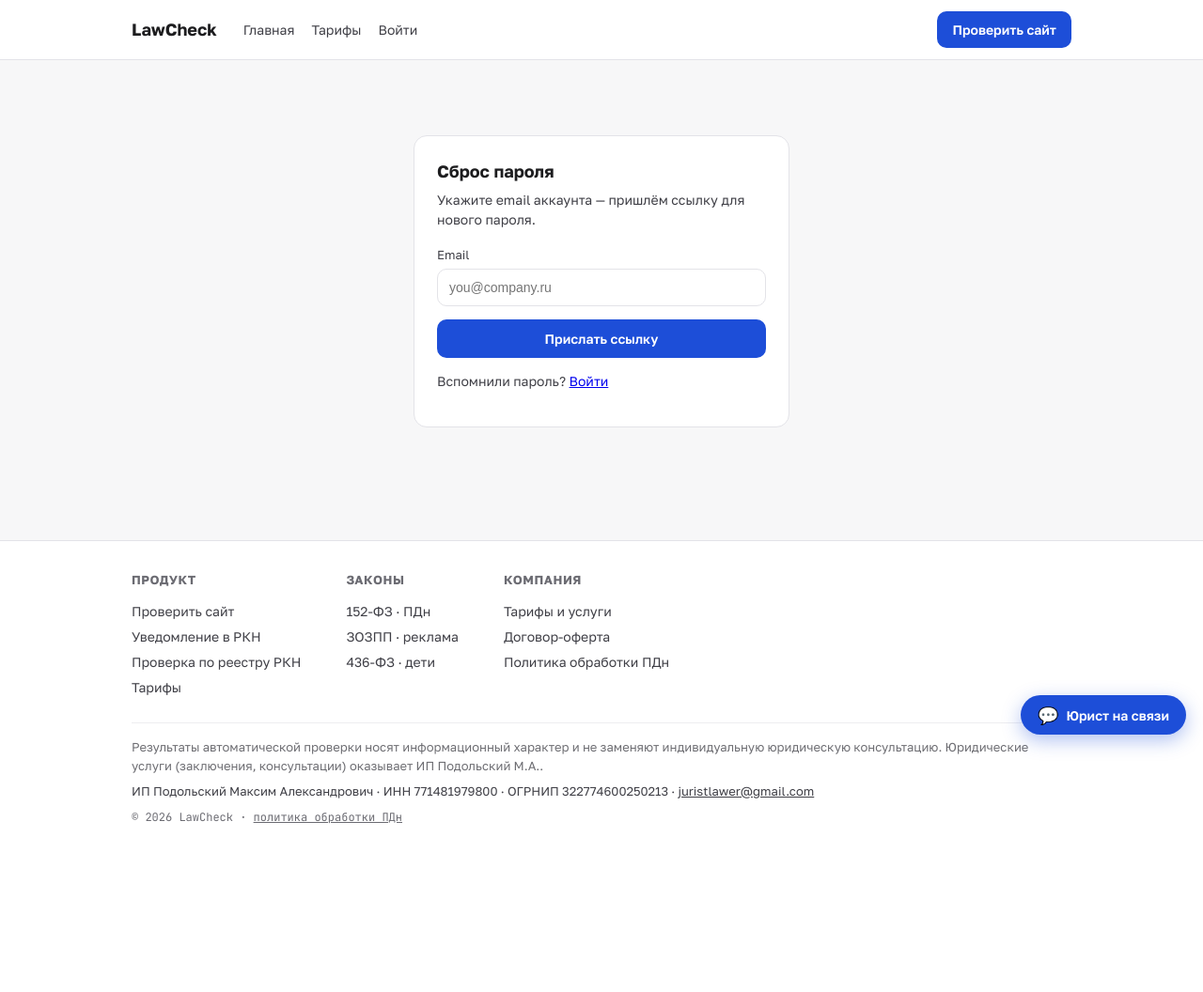
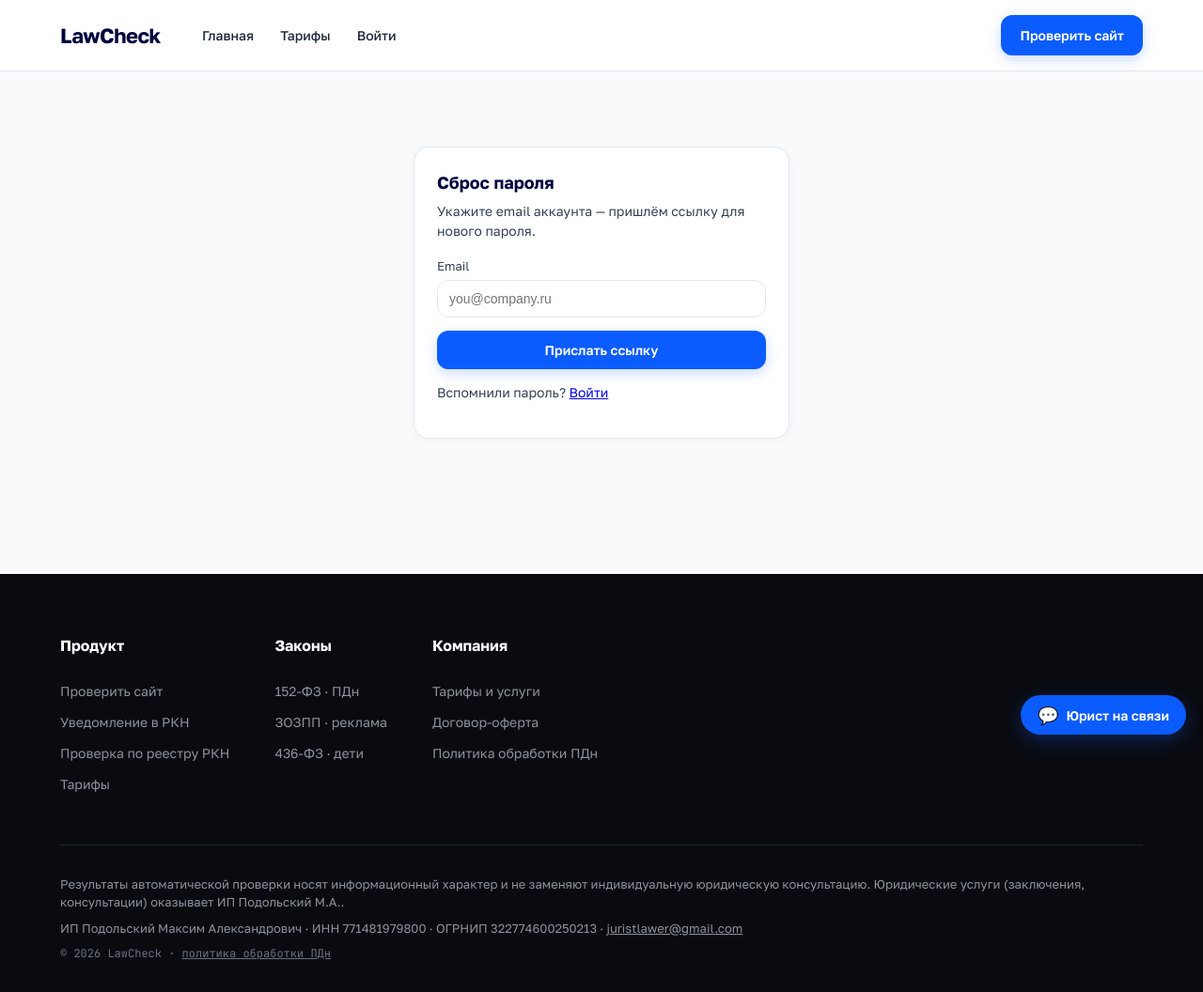
Before and after one commit to lawcheck/lawcheck, a FastAPI app: page /forgot-password in a window 1280 px wide. Shown: the whole page at 94% size. Before the commit the page ends 877 px from the top, so only its background shows below. Run offline with FastAPI, Linux system fonts and the light colour scheme.

Commit message:
design: каркас нового стиля — палитра, шапка, тёмный футер
Первый этап переноса макета из другой LLM (zoom-стиль). Меняются только
токены и общие компоненты в base.html — имена переменных прежние, поэтому
новый вид подхватывают все 25 шаблонов без правок в разметке.

- палитра: синий #0b5cff, заголовки в navy #00053d, границы и фон холоднее
- новые токены: --navy, четыре тени, --r-xl, --t-display, --s-9/--s-10, --wrap
- шапка полупрозрачная с размытием, CTA из чёрной стала синей
- футер тёмный #090b10, контраст текста 6.3:1
- .kicker из моношрифтовой строчки стал синей таблеткой (.section-pill макета)
- карточки на мягкой тени вместо жирной рамки, подъём на hover
- первая карточка в .fine-cards центрируется по вертикали: на полотне 1200px
  её содержимое короче высоты в две строки

Зелёный --ok оставлен прежним (#027a48): макетный #16a34a даёт 3:1 на белом
и роняет AA для мелкого текста «в порядке» в отчёте.

Проверено в браузере: главная, тарифы, отчёт, футер, мобилка 375px —
горизонтального скролла нет, консоль и логи чистые. 486 тестов проходят.

Co-Authored-By: Claude Opus 5 <noreply@anthropic.com>

```diff
--- a/lawcheck/web/templates/base.html
+++ b/lawcheck/web/templates/base.html
@@ -25,18 +25,21 @@
   <link href="/static/fonts/fonts.css" rel="stylesheet">
   <style>
     :root {
-      --page: #f7f7f8;
+      --page: #f8fafc;
       --surface: #fff;
-      --line: #e3e3e8;
-      --line2: #ededf0;
-      --ink: #1d1d1f;
-      --ink-soft: #3f3f46;
-      --muted: #6e6e73;
-      --faint: #6b6b72;        /* поднят с #9a9aa1 ради контраста ≥4.5:1 (P0 a11y) */
-      --brand: #1d4ed8;
-      --brand-hover: #1e40af;
+      --line: #e2e8f0;
+      --line2: #eef2f7;
+      --ink: #1e293b;
+      /* заголовки берут навигационный тёмно-синий, а не цвет основного текста —
+         на этом контрасте держится вся иерархия макета */
+      --navy: #00053d;
+      --ink-soft: #334155;
+      --muted: #64748b;
+      --faint: #64748b;        /* держим ≥4.5:1 и на белом, и на --page (P0 a11y) */
+      --brand: #0b5cff;
+      --brand-hover: #094bd4;
       /* severity: глубокий бордо вместо алого #d92d20 — тот читался рыжим */
-      --crit: #a11b1b;   --crit-soft: #fdf2f2;
+      --crit: #991b1b;   --crit-soft: #fef2f2;
       --warn: #dc6803;   --warn-soft: #fffaeb;
       --info: #1570ef;   --info-soft: #eff6ff;
       --ok:   #027a48;   --ok-soft:   #ecfdf3;
@@ -50,16 +53,28 @@
       --border: var(--line);
       --accent: var(--brand);
       --mono: "JetBrains Mono", ui-monospace, "SF Mono", monospace;
+      /* общая ширина полотна: шапка, контент, футер стоят по одной сетке */
+      --wrap: 1200px;
       /* типографическая шкала: единственные разрешённые размеры текста */
       --t-xs: 12px; --t-s: 13px; --t-m: 14px; --t-l: 16px; --t-xl: 18px;
-      --t-h3: 22px; --t-h2: 28px; --t-h1: 40px;
-      /* радиусы: s — мелкие элементы, m — кнопки/инпуты, l — карточки */
-      --r-s: 6px; --r-m: 10px; --r-l: 14px; --r-full: 999px;
+      --t-h3: 22px; --t-h2: 28px; --t-h1: 48px;
+      /* --t-display — только заголовки секций и посадочных. --t-h2 остался размером
+         для компонентов (суммы штрафов, цифры, .block-title): там 38px разносит вёрстку */
+      --t-display: 38px;
+      /* радиусы: s — мелкие элементы, m — кнопки/инпуты, l — карточки, xl — крупные панели */
+      --r-s: 8px; --r-m: 12px; --r-l: 16px; --r-xl: 24px; --r-full: 999px;
+      /* тени: карточки лежат на светлом фоне, а не обведены жирной рамкой */
+      --sh-sm: 0 2px 8px rgba(0, 5, 61, .04);
+      --sh-md: 0 8px 24px rgba(0, 5, 61, .08);
+      --sh-lg: 0 16px 40px rgba(11, 92, 255, .10);
+      --sh-brand: 0 4px 14px rgba(11, 92, 255, .22);
+      --sh-brand-hover: 0 6px 20px rgba(11, 92, 255, .32);
       /* шкала отступов, шаг 4px. Для внутренних полей карточек, зазоров в сетках
          и вертикального ритма секций. Мелкие интерактивные элементы (кнопки, поля,
          бейджи) держат свои значения — там padding подобран под высоту касания. */
       --s-1: 4px;  --s-2: 8px;  --s-3: 12px; --s-4: 16px;
       --s-5: 20px; --s-6: 24px; --s-7: 32px; --s-8: 48px;
+      --s-9: 64px; --s-10: 96px;   /* воздух между секциями полотна */
       /* motion: easing + duration токены */
       --ease: cubic-bezier(0.22, 1, 0.36, 1);
       --motion-fast: 120ms;
@@ -77,8 +92,9 @@
          clip, а не hidden — hidden сделал бы шапку .topnav неслипкой */
       overflow-x: clip;
     }
-    .container { max-width: 1040px; margin: 0 auto; padding: var(--s-7) var(--s-5); }
+    .container { max-width: var(--wrap); margin: 0 auto; padding: var(--s-7) var(--s-5); }
     .mono { font-family: var(--mono); }
+    h1, h2, h3, h4 { color: var(--navy); }
     /* Skip-link: не виден, пока в него не попали табом. Первый в порядке фокуса,
        уводит на <main id="main">, чтобы не перещёлкивать всю навигацию. */
     .skip-link {
@@ -96,19 +112,25 @@
     }
 
     /* --- Top-nav --- */
-    .topnav { border-bottom: 1px solid var(--line); background: var(--surface); position: sticky; top: 0; z-index: 20; }
-    .topnav .inner { max-width: 1040px; margin: 0 auto; padding: 12px 20px; display: flex; align-items: center; gap: 16px; }
-    .topnav .brand { display: flex; align-items: center; gap: 8px; font-weight: 700; font-size: var(--t-xl); color: var(--ink); text-decoration: none; }
-    .topnav .links { display: flex; gap: 18px; margin-left: 12px; }
-    .topnav .links a { color: var(--ink-soft); text-decoration: none; font-size: var(--t-m); }
+    /* Шапка полупрозрачная с размытием: контент проезжает под ней, а не упирается
+       в глухую плашку. background оставлен непрозрачным фолбэком — Firefox до 103
+       и старые вебкиты backdrop-filter не знают */
+    .topnav { border-bottom: 1px solid var(--line); background: rgba(255,255,255,.94); position: sticky; top: 0; z-index: 20; }
+    @supports (backdrop-filter: blur(12px)) or (-webkit-backdrop-filter: blur(12px)) {
+      .topnav { -webkit-backdrop-filter: blur(12px); backdrop-filter: blur(12px); }
+    }
+    .topnav .inner { max-width: var(--wrap); margin: 0 auto; padding: var(--s-4) var(--s-6); display: flex; align-items: center; gap: 16px; }
+    .topnav .brand { display: flex; align-items: center; gap: 8px; font-weight: 800; font-size: var(--t-h3); letter-spacing: -.5px; color: var(--navy); text-decoration: none; }
+    .topnav .links { display: flex; gap: 28px; margin-left: 28px; }
+    .topnav .links a { color: var(--ink); text-decoration: none; font-size: var(--t-m); font-weight: 500; }
     .topnav .links a:hover, .topnav .links a.active { color: var(--brand); }
     .topnav .nav-user { color: var(--ink-soft); font-size: var(--t-m); max-width: 180px; overflow: hidden; text-overflow: ellipsis; white-space: nowrap; }
     .topnav .nav-logout { display: inline; }
     .topnav .nav-logout button { background: none; border: none; padding: 0; color: var(--ink-soft); font-size: var(--t-m); cursor: pointer; font: inherit; }
     .topnav .nav-logout button:hover { color: var(--brand); }
     .topnav .spacer { flex: 1; }
-    .topnav .cta { background: var(--ink); color: #fff; padding: 9px 16px; border-radius: var(--r-m); font-size: var(--t-m); font-weight: 600; text-decoration: none; white-space: nowrap; }
-    .topnav .cta:hover { background: #000; }
+    .topnav .cta { background: var(--brand); color: #fff; padding: 11px 20px; border-radius: var(--r-m); font-size: var(--t-m); font-weight: 600; text-decoration: none; white-space: nowrap; box-shadow: var(--sh-brand); }
+    .topnav .cta:hover { background: var(--brand-hover); box-shadow: var(--sh-brand-hover); }
     @media (max-width: 420px) {
       .topnav .inner { gap: 10px; }
       .topnav .cta { padding: 8px 12px; }
@@ -121,6 +143,13 @@
     }
 
     .card { background: var(--surface); border: 1px solid var(--line); border-radius: var(--r-l); padding: var(--s-6); margin-bottom: var(--s-4); }
+    /* Карточки держатся на мягкой тени, а не на жирной рамке. Подъём на hover —
+       только там, где карточка кликабельна или ведёт к действию */
+    .card, .mini-cards .mc, .numbers .n, .fine-card, .plan, .faq-item, .form-card, .expert {
+      box-shadow: var(--sh-sm);
+    }
+    .plan, .faq-item, .mini-cards .mc { transition: transform var(--motion-base) var(--ease), box-shadow var(--motion-base) var(--ease), border-color var(--motion-base) var(--ease); }
+    .plan:hover, .faq-item:hover, .mini-cards .mc:hover { transform: translateY(-2px); box-shadow: var(--sh-md); border-color: #93c5fd; }
 
     /* --- Hero лендинга --- */
     .hero { display: grid; grid-template-columns: 1.1fr 0.9fr; gap: 36px; align-items: start; margin: 16px 0 8px; }
@@ -180,11 +209,14 @@
     .mini-cards .mc .d { font-size: var(--t-s); color: var(--muted); }
 
     /* --- Секции лендинга --- */
-    .section { margin: var(--s-8) 0; }
-    .section .kicker { font-family: var(--mono); font-size: var(--t-xs); color: var(--faint); text-transform: uppercase; letter-spacing: .06em; }
+    .section { margin: var(--s-10) 0; }
     /* eyebrow restraint: нумерация секций убрана (AI-design tell) */
-    .section h2 { font-size: var(--t-h2); margin: 6px 0 4px; letter-spacing: -0.01em; }
-    .section .lead { color: var(--ink-soft); margin: 0 0 18px; max-width: 640px; }
+    /* .kicker из моношрифтовой строчки стал синей таблеткой — это .section-pill макета.
+       Имя класса прежнее, чтобы не переписывать разметку двадцати шаблонов */
+    .section .kicker { display: inline-block; font-size: var(--t-s); font-weight: 700; color: var(--brand); background: #f0f5ff; border-radius: var(--r-full); padding: 6px 14px; text-transform: uppercase; letter-spacing: .08em; margin-bottom: var(--s-4); }
+    .section h2 { font-size: var(--t-display); font-weight: 800; margin: 0 0 var(--s-4); letter-spacing: -0.5px; line-height: 1.2; }
+    @media (max-width: 820px) { .section h2 { font-size: var(--t-h2); } }
+    .section .lead { color: var(--muted); font-size: var(--t-xl); margin: 0 0 var(--s-7); max-width: 640px; }
     .what-grid { display: grid; grid-template-columns: 1fr 1fr; gap: 28px; align-items: start; }
     @media (max-width: 820px) { .what-grid { grid-template-columns: minmax(0, 1fr); } }
     .checklist { list-style: none; margin: 0; padding: 0; }
@@ -290,6 +322,25 @@
     button {
       padding: 12px 22px; background: var(--accent); color: #fff; border: 0; border-radius: var(--r-m);
       font-size: var(--t-l); font-weight: 600; cursor: pointer; font-family: inherit;
+    }
+    /* Синие кнопки светятся собственной тенью — основное действие видно раньше,
+       чем читается надпись. Список явный: кнопки без заливки (.nav-logout,
+       .verify-bar, ghost) свечение получить не должны */
+    .form-card button,
+    .auth-card button.submit,
+    .cookie-bar button:not(.ghost),
+    #lc-chat-send,
+    .plan-cta.primary,
+    .btn-pay {
+      box-shadow: var(--sh-brand);
+    }
+    .form-card button:hover,
+    .auth-card button.submit:hover,
+    .cookie-bar button:not(.ghost):hover,
+    #lc-chat-send:hover:not(:disabled),
+    .plan-cta.primary:hover,
+    .btn-pay:hover {
+      box-shadow: var(--sh-brand-hover);
     }
 
     /* --- Base button system --- */
@@ -742,17 +793,19 @@
     .ok-group > summary::-webkit-details-marker { display: none; }
     .ok-group[open] > summary { border-bottom: 1px solid var(--line2); }
 
-    footer { background: var(--surface); border-top: 1px solid var(--line); margin-top: 40px; }
-    footer .inner { max-width: 1040px; margin: 0 auto; padding: 32px 20px; }
-    footer .cols { display: flex; gap: 48px; flex-wrap: wrap; margin-bottom: 24px; }
-    footer .col h4 { font-size: var(--t-s); text-transform: uppercase; letter-spacing: .04em; color: var(--faint); margin: 0 0 10px; }
-    footer .col a { display: block; color: var(--ink-soft); text-decoration: none; font-size: var(--t-m); padding: 3px 0; }
-    footer .col a:hover { color: var(--brand); }
-    footer .legal { color: var(--muted); font-size: var(--t-s); border-top: 1px solid var(--line2); padding-top: 16px; }
-    footer .legal .requisites { margin-top: 8px; color: var(--ink-soft); }
-    footer .legal .requisites a { color: var(--ink-soft); }
-    footer .legal .build { font-family: var(--mono); font-size: var(--t-xs); color: var(--faint); margin-top: 8px; }
-    footer .legal .build a { color: var(--faint); }
+    /* Тёмный футер закрывает полотно снизу. #8e929d на #090b10 даёт 6.3:1 —
+       мелкий текст реквизитов и дисклеймера остаётся читаемым */
+    footer { background: #090b10; color: #8e929d; margin-top: 64px; font-size: var(--t-m); }
+    footer .inner { max-width: var(--wrap); margin: 0 auto; padding: 64px var(--s-6) 32px; }
+    footer .cols { display: flex; gap: 48px; flex-wrap: wrap; margin-bottom: 48px; }
+    footer .col h4 { font-size: var(--t-l); font-weight: 700; color: #fff; margin: 0 0 var(--s-5); }
+    footer .col a { display: block; color: #8e929d; text-decoration: none; font-size: var(--t-m); padding: 6px 0; }
+    footer .col a:hover { color: #fff; }
+    footer .legal { color: #8e929d; font-size: var(--t-s); border-top: 1px solid #1e232f; padding-top: 32px; }
+    footer .legal .requisites { margin-top: 8px; }
+    footer .legal .requisites a { color: #8e929d; }
+    footer .legal .build { font-family: var(--mono); font-size: var(--t-xs); color: #6d7280; margin-top: 8px; }
+    footer .legal .build a { color: #6d7280; }
 
     /* --- Страницы оплаты --- */
     .pay-card { max-width: 560px; margin: 40px auto; background: var(--surface); border: 1px solid var(--line); border-radius: var(--r-l); padding: 32px; text-align: center; }
@@ -907,7 +960,10 @@
     .fine-cards .fine-card:nth-child(1) { grid-column: 1 / 2; grid-row: 1 / 3; }
     .fine-cards .fine-card:nth-child(2) { grid-column: 2 / 3; grid-row: 1 / 2; }
     .fine-cards .fine-card:nth-child(3) { grid-column: 2 / 3; grid-row: 2 / 3; }
-    .fine-cards .fine-card:nth-child(1) .amount { font-size: 36px; }
+    /* Первая карточка тянется на две строки правой колонки. На широком полотне
+       её содержимое короче высоты — центрируем, иначе снизу зияет пустота */
+    .fine-cards .fine-card:nth-child(1) { display: flex; flex-direction: column; justify-content: center; }
+    .fine-cards .fine-card:nth-child(1) .amount { font-size: var(--t-display); }
     @media (max-width: 640px) {
       .fine-cards { grid-template-columns: minmax(0, 1fr); }
       .fine-cards .fine-card:nth-child(n) { grid-column: 1; grid-row: auto; }
```
